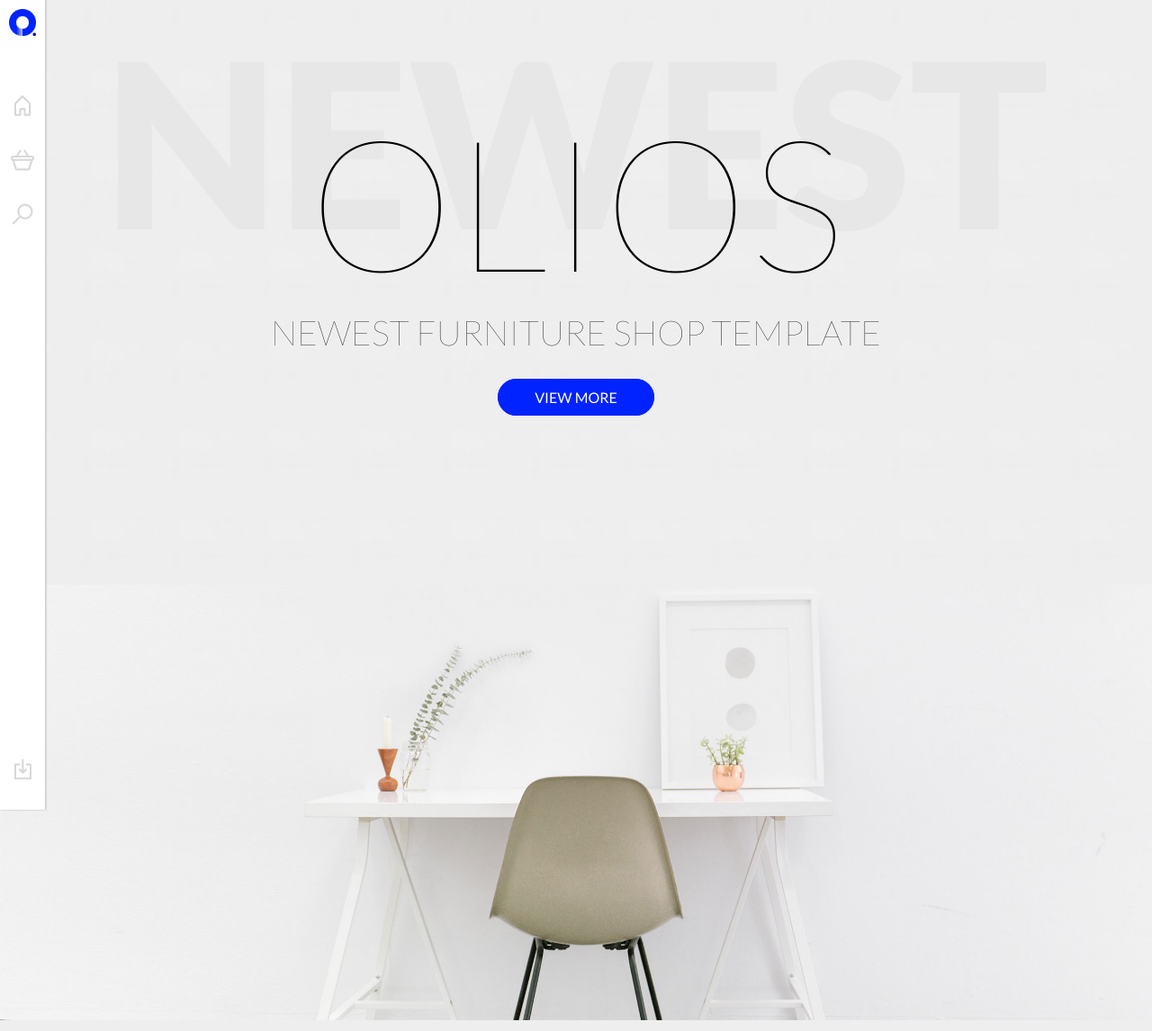
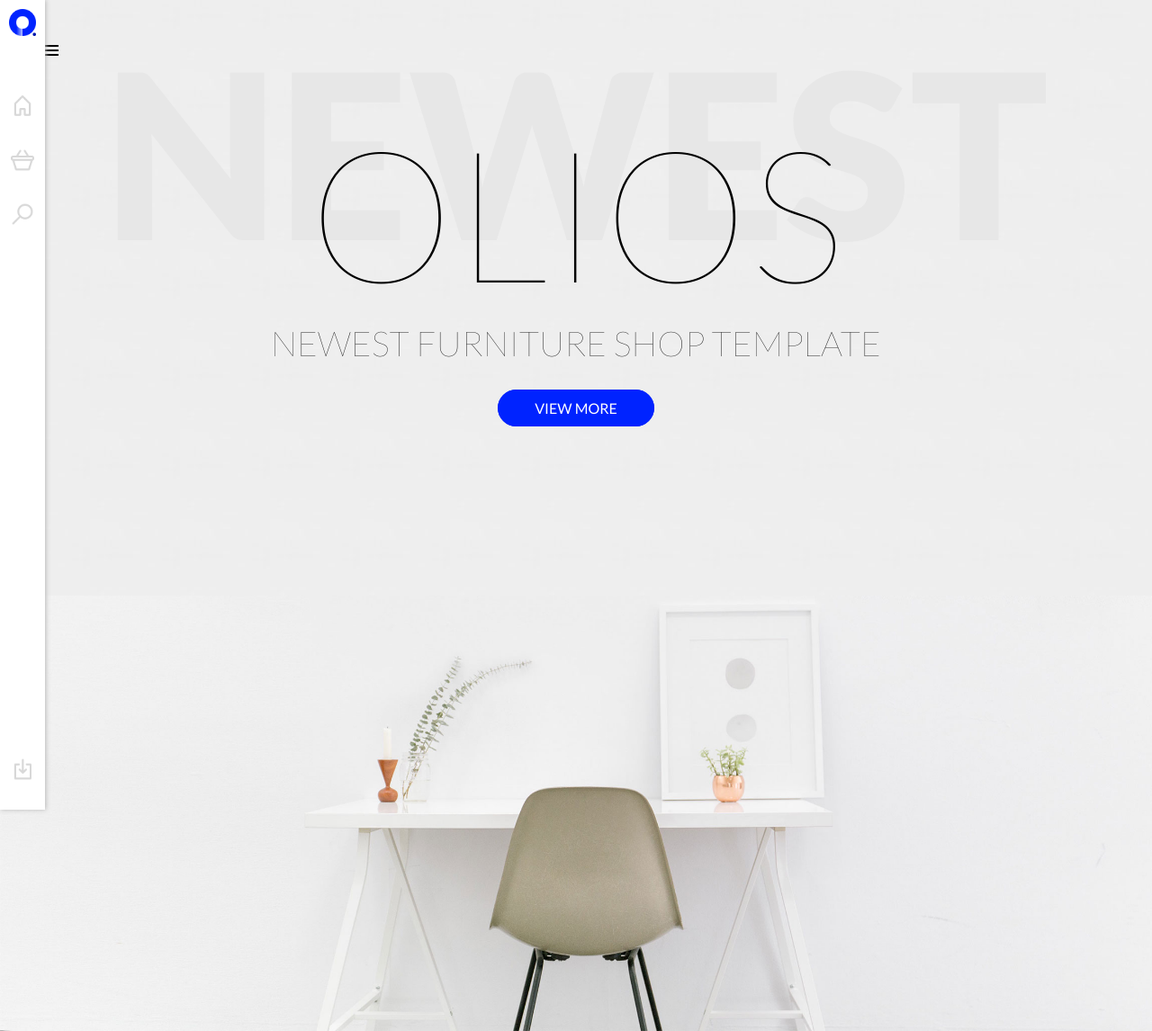
Before and after one commit to Shenloc/olios, a Jekyll site: the page built from index.html, in a window 1280 px wide. Shown: the whole page at 90% size. Built offline with Jekyll 4.4.1, drawn with Linux system fonts in a browser that asks for light colours.

Commit message:
sidenav-beta.

```diff
--- a/_includes/navbar.html
+++ b/_includes/navbar.html
@@ -1,4 +1,4 @@
-<nav>
+<nav class="navbar">
   <div class="">
     <a href="#"><img src="img/icons/logo.png"></a>
     <a class="home-icon" href="#"></a>
--- /dev/null
+++ b/_includes/sidenav.html
@@ -0,0 +1,9 @@
+<div id="menu">
+  <span class="top"></span>
+  <span class="center"></span>
+  <span class="bottom"></span>
+</div>
+
+<nav id="sidenav">
+
+</nav>
--- a/_sass/_navbar.sass
+++ b/_sass/_navbar.sass
@@ -1,11 +1,11 @@
-nav
+.navbar
   position: fixed
   z-index: 1
   top: 0
   height: 100vh
   width: 50px
   background-color: #fff
-  box-shadow: 1px 0 2px #B9B9B9
+  box-shadow: 1px 0 5px #B9B9B9
   display: flex
   flex-direction: column
   justify-content: space-between
--- /dev/null
+++ b/_sass/_sidenav.sass
@@ -0,0 +1,33 @@
+#menu
+  position: relative
+  top: 50px
+  left: 50px
+  width: 15px
+  height: 12px
+  &:hover
+    cursor: pointer
+  span
+    position: absolute
+    height: 2px
+    width: 15px
+    background: black
+    margin-bottom: 5px
+    &:last-of-type
+      margin-bottom: 0
+  .top
+    top: 0
+  .center
+    top: 50%
+    transform: translateY(-50%)
+  .bottom
+    bottom: 0
+
+
+#sidenav
+  width: 200px
+  position: fixed
+  top: 0
+  right: 0
+  bottom: 0
+  background-color: #fff
+  display: none
--- a/css/main.sass
+++ b/css/main.sass
@@ -9,3 +9,4 @@
 @import "header"
 @import "slider"
 @import "navbar"
+@import "sidenav"
--- a/index.html
+++ b/index.html
@@ -6,6 +6,7 @@
   {% include head.html %}
   <body>
     {% include navbar.html %}
+    {% include sidenav.html %}
     {% include header.html %}
     {% include slider.html %}
 
```
Also changed, not shown: 2 other files.
